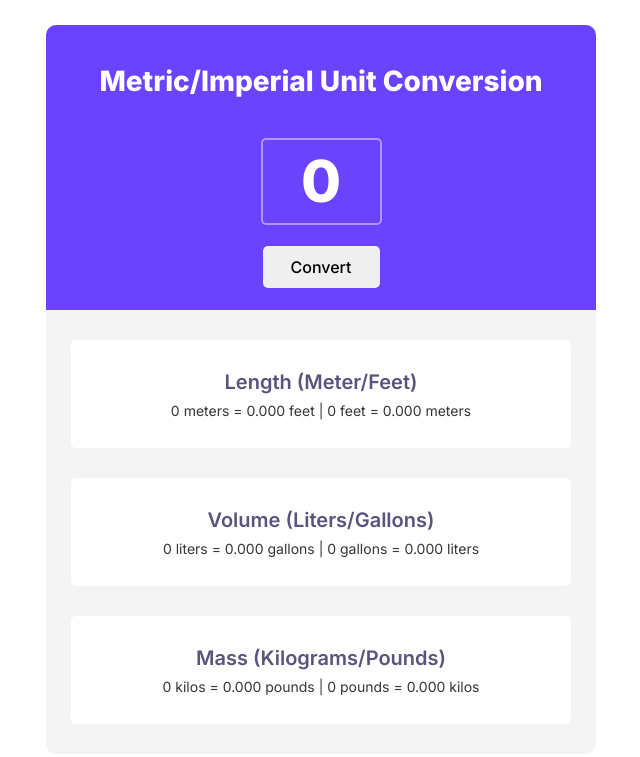
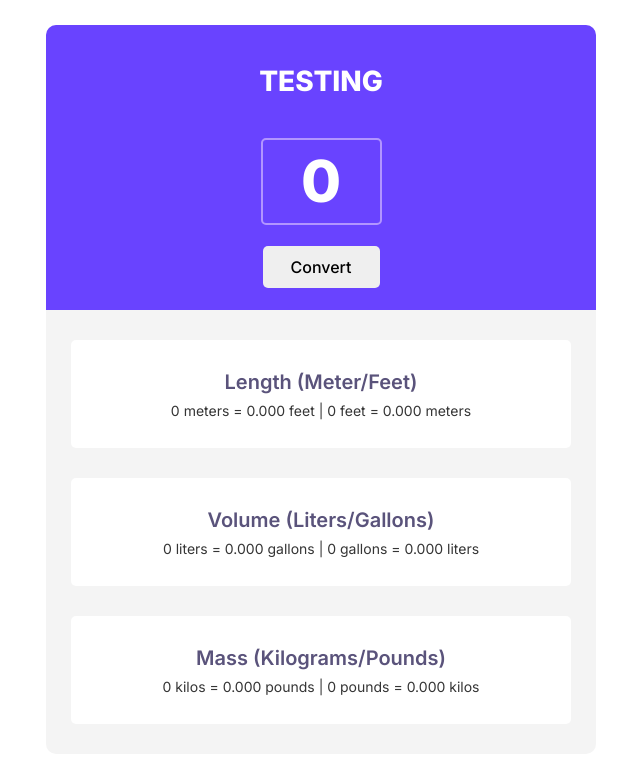
Before and after one commit to russash/unit_converter, a plain HTML site: page index.html in a window 1280 px wide. Shown: the whole page, without its empty margins (319-959 px from the left). Drawn offline with nearby package versions, Linux system fonts and the light colour scheme.

Commit message:
Update index.html

```diff
--- a/index.html
+++ b/index.html
@@ -27,7 +27,7 @@
   <body>
     <div class="app">
       <div class="header">
-        <h1>Metric/Imperial Unit Conversion</h1>
+        <h1>TESTING</h1>
         <input id="input-el" type="text" placeholder="0" autocomplete="off" />
         <button id="convert-btn">Convert</button>
       </div>
```
